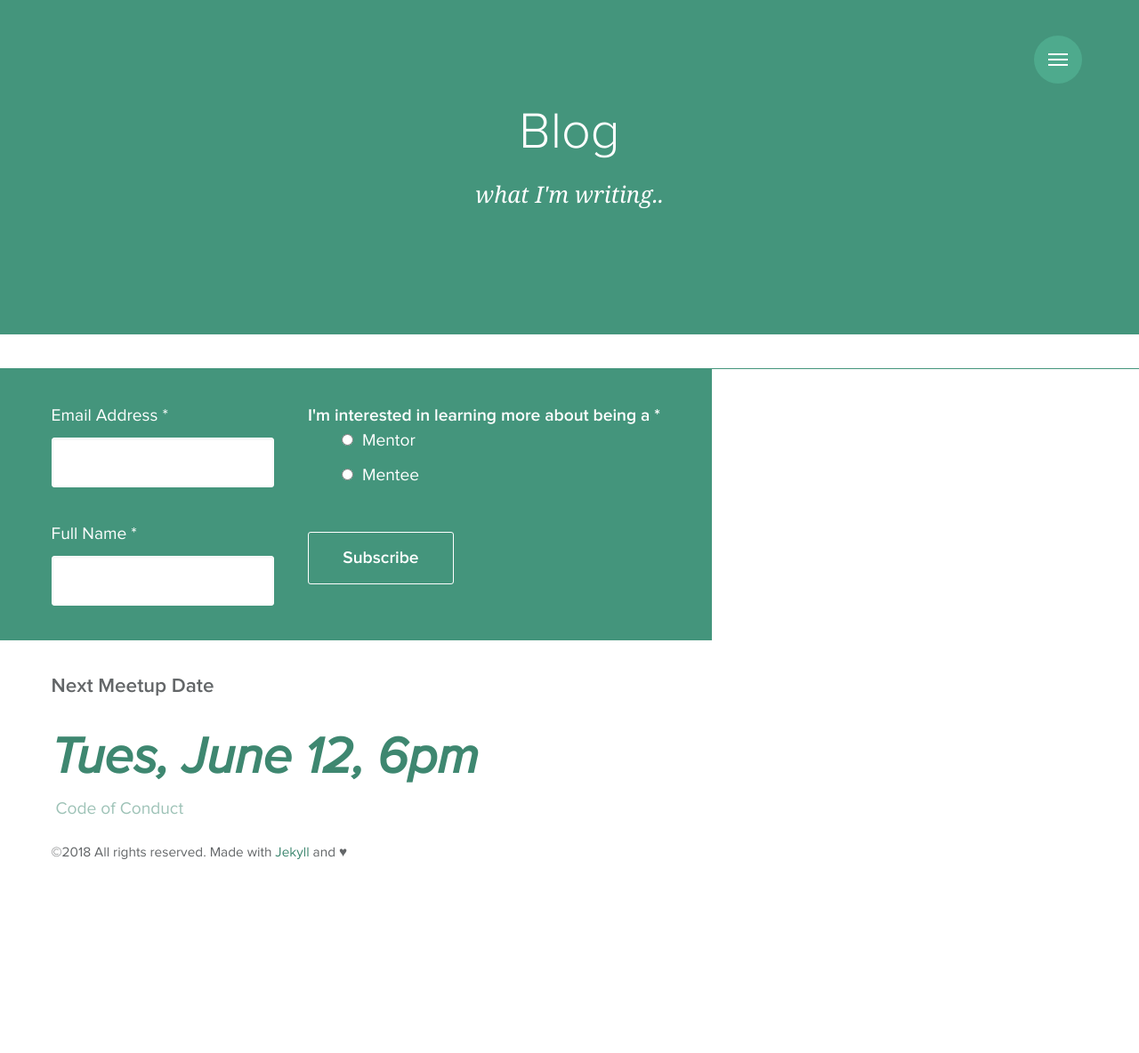
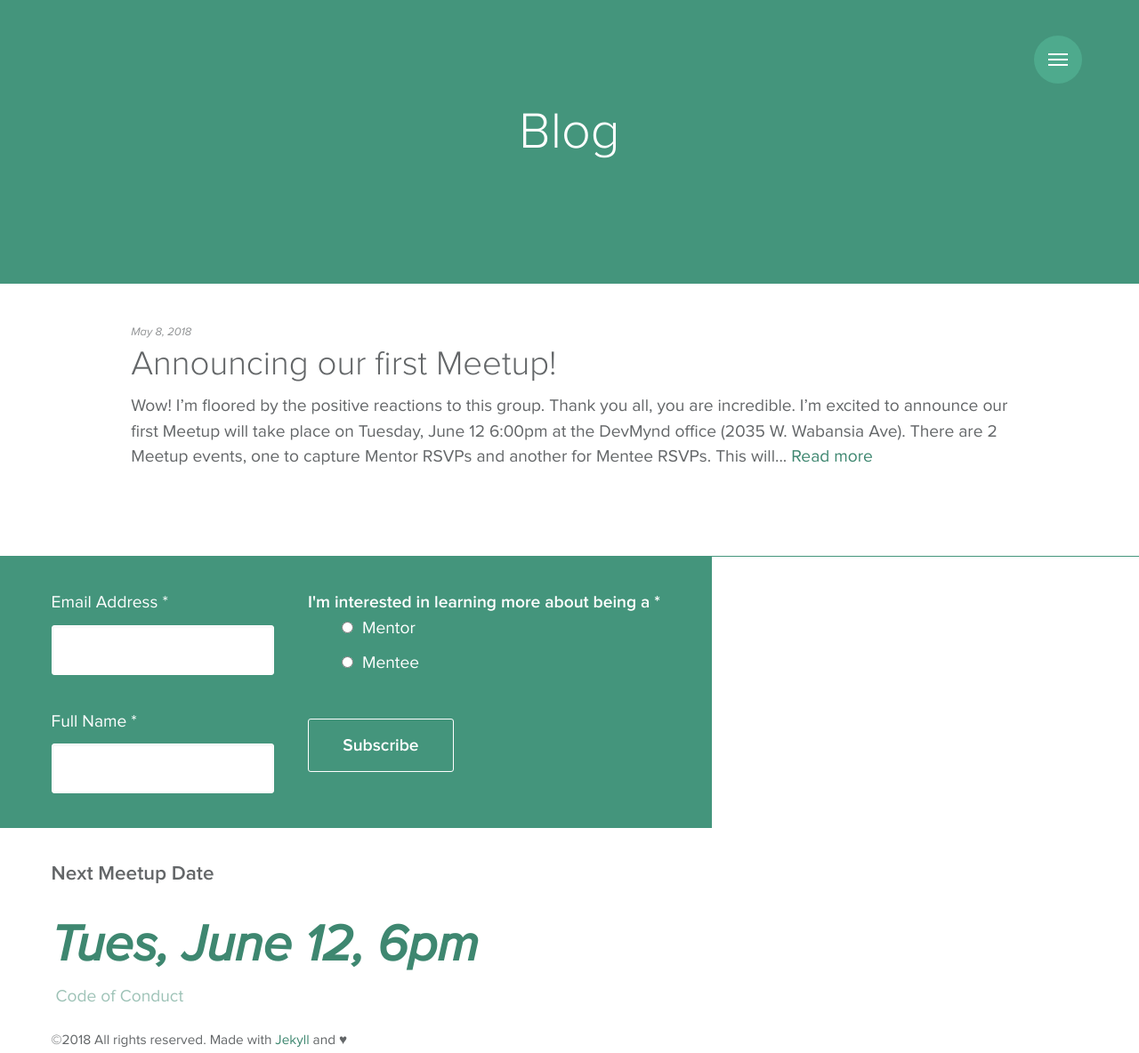
Before and after one commit to mercedesb/dev-together, a Jekyll site: the page built from docs/blog/index.html, in a window 1280 px wide. Shown: the whole page at 89% size. Built offline with Jekyll 4.4.1, drawn with Linux system fonts in a browser that asks for light colours.

Commit message:
first blog post

```diff
--- a/docs/_includes/navbar.html
+++ b/docs/_includes/navbar.html
@@ -15,6 +15,7 @@
           <li><a href="{{ '/about' | prepend: site.baseurl }}">About</a></li>
           <li><a href="{{ '/for-mentors' | prepend: site.baseurl }}">For Mentors</a></li>
           <li><a href="{{ '/for-mentees' | prepend: site.baseurl }}">For Mentees</a></li>
+          <li><a href="{{ '/blog' | prepend: site.baseurl }}">Blog</a></li>
           <li>
             <a href="{{ site.author.twitter }}" target="_blank" class="icon">
               <svg>
--- /dev/null
+++ b/docs/_posts/2018-05-08-first-event.md
@@ -0,0 +1,44 @@
+---
+layout: post
+title:  "Announcing our first Meetup!"
+permalink:  "first-event"
+date:   2018-05-08 07:13:00 -0500
+categories: event announcement
+---
+Wow! I'm floored by the positive reactions to this group. Thank you all, you are incredible.
+
+**I'm excited to announce our first Meetup will take place on Tuesday, June 12 6:00pm at the DevMynd office (2035 W. Wabansia Ave).**
+
+There are 2 Meetup events, [one to capture Mentor RSVPs](https://www.meetup.com/DevTogetherChi/events/250565752/) and [another for Mentee RSVPs](https://www.meetup.com/DevTogetherChi/events/250565801/). This will allow us to open up enough Mentee slots based on how many Mentors RSVP.
+
+Mentor RSVPs open today and close on May 21. Mentee RSVPs open on May 22 and close on June 5.
+
+Mentees, please include a link to your pull request with your RSVP ([more information below](#pull-requests-what-are-they)). Mentors will have at least a week to review and comment on your code.
+
+During the Meetup, you'll pair with your Mentee/Mentor and go over the Mentor's feedback and work through some of the suggestions. You'll need your computer for this, so make sure to bring it with you.
+
+More details about the event and what you can expect can be found [here]({{ '/for-mentors' | prepend: site.baseurl }}) and [here]({{ '/for-mentees' | prepend: site.baseurl }}).
+
+This is our first event and I'm learning what works best. Please be patient as we work out all the kinks. If you have ideas to make it better, I love feedback! I want this to be as valuable as possible. You can email feedback to me (Mercedes) at <devtogetherchi@gmail.com>.
+
+### Pull requests, what are they?
+I included some background on pull requests in this morning's Mentee email for those of you on our mailing list. But in case you missed it, I've also included it here.
+
+This may be the first time that you are opening a pull request, and that's OK!!
+
+From Github, "Pull requests let you tell others about changes you've pushed to a GitHub repository. Once a pull request is sent, interested parties can review the set of changes, discuss potential modifications, and even push follow-up commits if necessary."
+
+Here are some useful links to get you started if this is your first PR.
+
+- <https://help.github.com/articles/about-pull-requests/>
+- <https://yangsu.github.io/pull-request-tutorial/>
+- <https://help.github.com/articles/creating-a-pull-request/>
+
+You have a few weeks before you can RSVP. Create a branch and work on code in that branch. Then use that to PR for your RSVP.
+
+If you need any help with this or have any questions, please email me at <devtogetherchi@gmail.com> or tweet [@devtogetherchi]({{ site.author.twitter }}) so others who may have the same question can see it as well. I'm always happy to help :)
+<br/>
+<br/>
+
+I am so excited!
+Mercedes, Founder
--- a/docs/blog/index.html
+++ b/docs/blog/index.html
@@ -1,7 +1,7 @@
 ---
 layout: default
 title: Blog
-subtitle: what I'm writing..
+subtitle:
 ---
 
 <section class="post-list">
```
Also changed, not shown: 1 other file.
